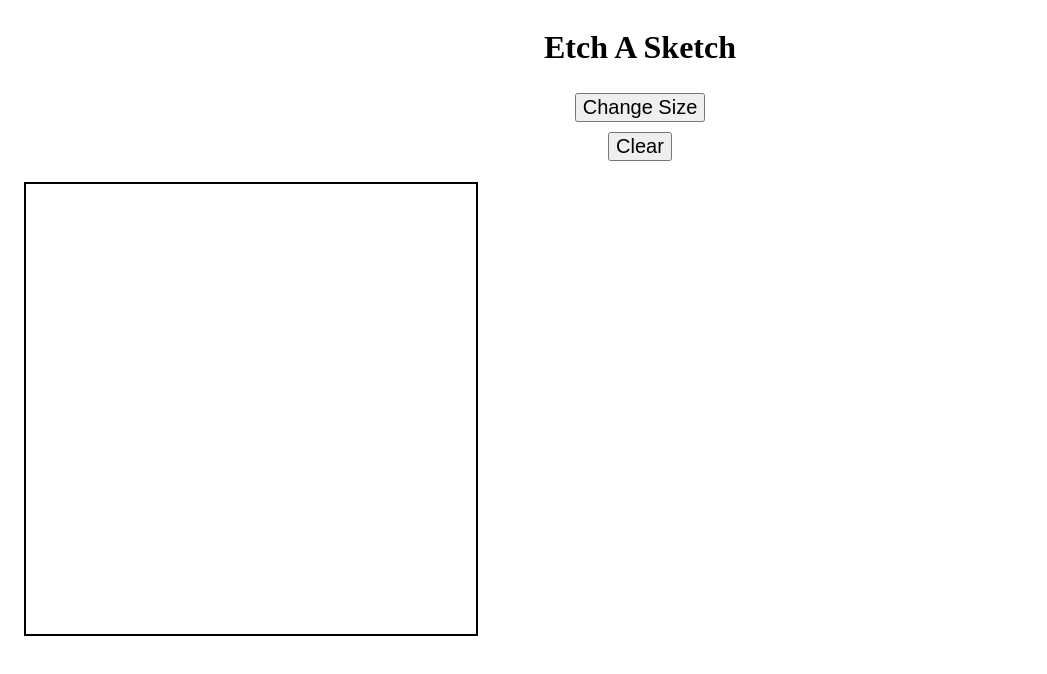
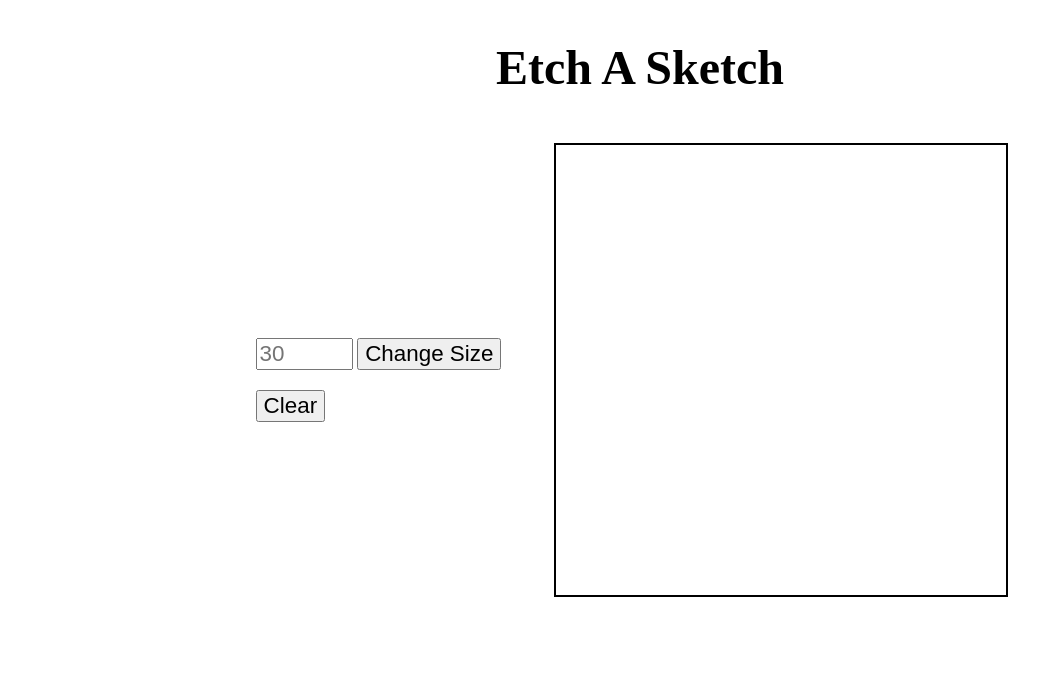
Before and after one commit to jessica2673/EtchASketch, a plain HTML site: page index.html in a window 1280 px wide. Shown: the whole page, without its empty margins (0-1047 px from the left). Drawn offline with Linux system fonts and the light colour scheme.

Commit message:
Updated input method and added styling.

```diff
--- a/index.html
+++ b/index.html
@@ -9,11 +9,17 @@
 </head>
 <body>
     <h1>Etch A Sketch</h1>
-    <button id="newSize">Change Size</button>
-    <button id="clear">Clear</button>
-    <div id="info"></div>
-
-    <div id="container"></div>
+    <div id="outerContainer">
+        <div id="rightSide">
+            <form action="script.js" method="GET" id="form" autocomplete="off">
+                <input type="text" id="input" name="input" form="form" placeholder="30">
+                <input type="submit" form="form" id="submitBtn" value="Change Size">
+            </form>
+            <button id="clear">Clear</button>
+            <div id="info"></div>
+        </div>
+        <div id="container"></div>
+    </div>
 </body>
 <script src="script.js"></script>
 </html>
--- a/script.js
+++ b/script.js
@@ -1,5 +1,6 @@
 const container = document.querySelector("#container");
-const input = document.querySelector("#newSize");
+const form = document.querySelector("#form");
+let input = document.querySelector("#input");
 const clearBtn = document.querySelector("#clear");
 let gradient = 0;
 let currsize = 16;
@@ -25,12 +26,6 @@ function clear(parent) {
         parent.removeChild(parent.firstChild);
     }
 }
-
-// function calcSize(boxes) {
-//     console.log(document.querySelectorAll('.box'));
-//     document.querySelectorAll('.box').style.padding = `${450/boxes}px`;
-// }
-
 function resetListener() {
     const boxes = document.querySelectorAll(".box");
     boxes.forEach((box) => {
@@ -42,14 +37,16 @@ function resetListener() {
 }
 
 
-input.addEventListener("click", ()=> {
-   let size = parseInt(prompt("Enter the size you want the grid to be in terms of boxes. Do not enter a number larger than 100: "));
+form.addEventListener("submit", e => {
+    e.preventDefault();
+   let size = document.querySelector('input[name=input]').value;
     if(size > 100) {
         document.querySelector("#info").textContent = "Sorry, that is too large.";
     } else {
         currsize = size;
         clear(container);
         resize(size);
+        input.value = "";
     }
 });
 
@@ -57,14 +54,3 @@ clearBtn.addEventListener("click", () => {
     clear(container);
     resize(currsize);
 })
-
-
-input.addEventListener("click", ()=> {
-   let size = parseInt(prompt("Enter the size you want the grid to be in terms of boxes. Do not enter a number larger than 100: "));
-    if(size > 100) {
-        document.querySelector("#info").textContent = "Sorry, that is too large.";
-    } else {
-        clear(container);
-        resize(size);
-    }
-});
--- a/style.css
+++ b/style.css
@@ -5,6 +5,19 @@ body {
 
 h1 {
     text-align: center;
+    font-size: 3em;
+}
+
+#outerContainer {
+    display: flex;
+    justify-content: center;
+    align-items: center;
+    gap: 2em;
+}
+
+#input {
+    font-size: 1.4em;
+    max-width: 4em;
 }
 
 #container {
@@ -16,10 +29,10 @@ h1 {
     width: 450px;
 }
 
-#newSize, #clear {
+#clear, #submitBtn {
     align-self: center;
-    font-size: 20px;
-    margin: 5px;
+    font-size: 1.4em;
+    margin: 20px 5px 0px 0px;
 }
 
 .box {
```
